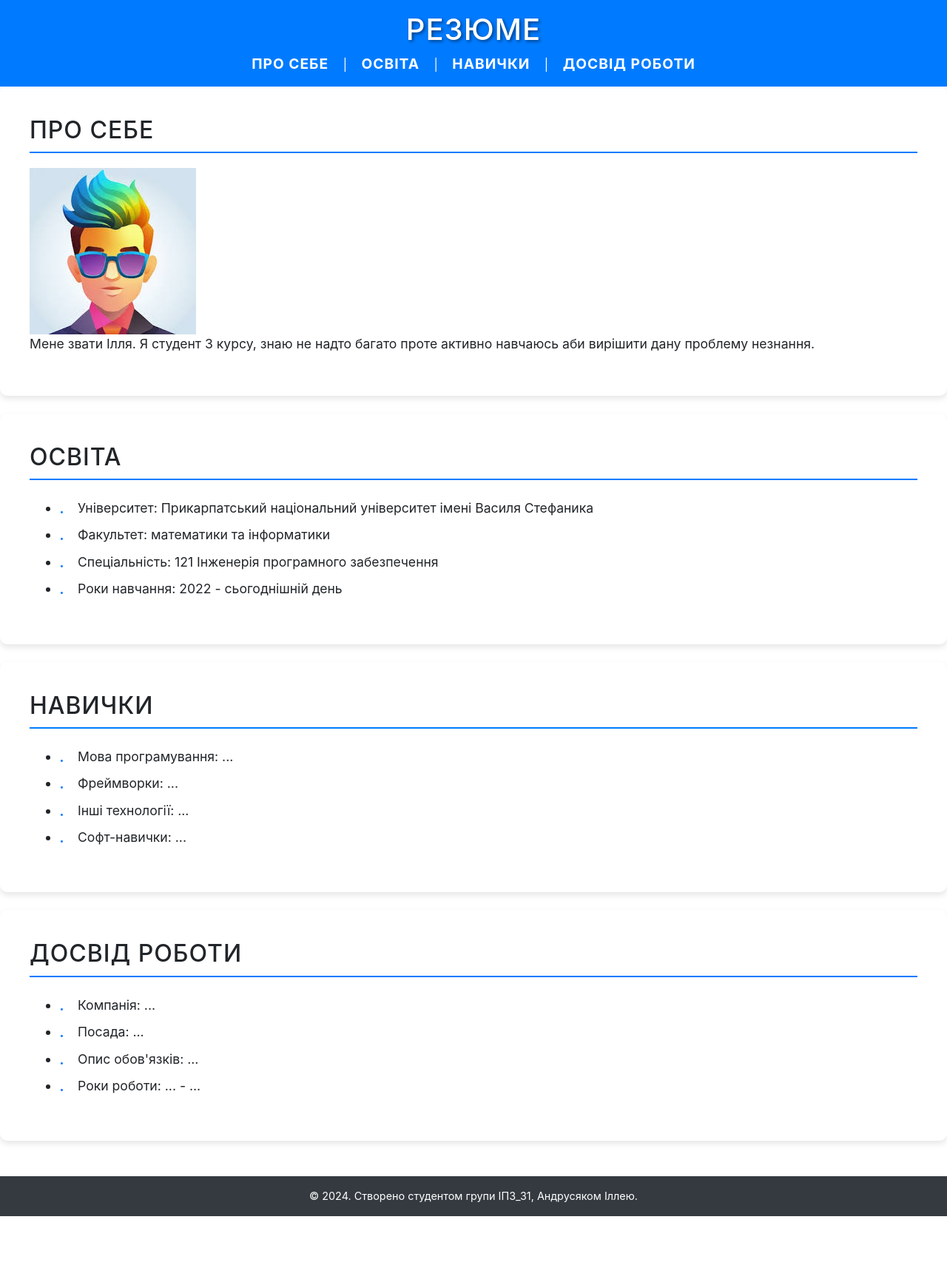
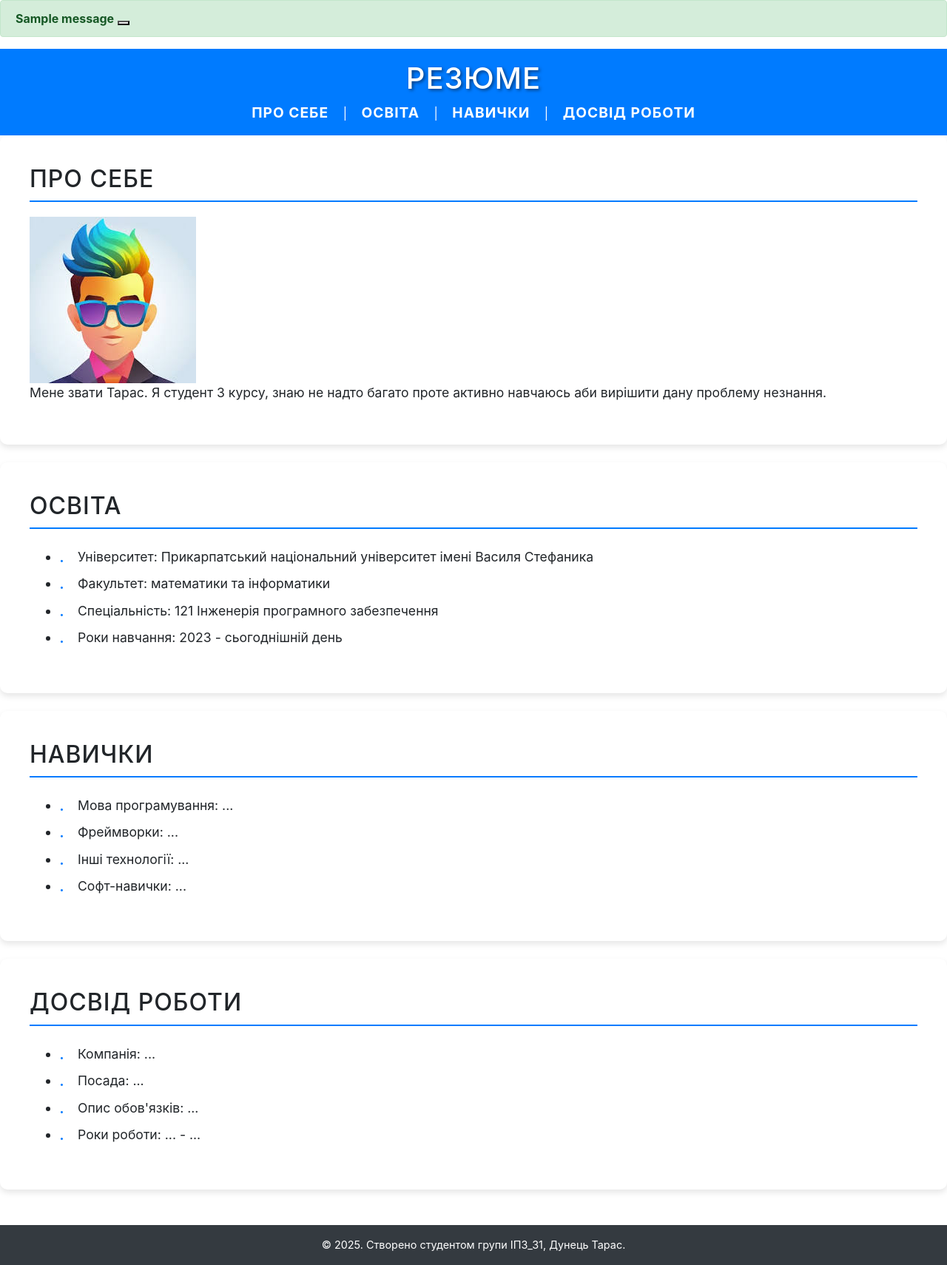
Before and after one commit to TarasDunets/flask-app-lab, a Flask app: page /resume in a window 1280 px wide. Shown: the whole page at 74% size. Before the commit the page ends 1644 px from the top, so only its background shows below. Run offline with Flask 3, Linux system fonts and the light colour scheme; one stand-in notice (Sample message) is shown; some libraries are stand-ins or nearby versions.

Commit message:
add session and message

```diff
--- a/app/templates/base.html
+++ b/app/templates/base.html
@@ -8,6 +8,17 @@
     <link rel="stylesheet" href="https://stackpath.bootstrapcdn.com/bootstrap/4.5.2/css/bootstrap.min.css">
 </head>
 <body>
+    {% with msg = get_flashed_messages(with_categories=True) %}
+        {% if msg %}
+        {% for category, message in msg %}
+        <div class="alert alert-{{ category }} alert-dismissible fade show" role="alert">
+        <strong>{{ message }}</strong>
+        <button type="button" class="btn-close" data-bs-dismiss="alert" aria-label="Close"></button>
+        </div>
+        {% endfor %}
+        {% endif %}
+    {% endwith %}
+
     {% block content %}
 
     {% endblock %}
--- a/app/templates/footer.html
+++ b/app/templates/footer.html
@@ -1,3 +1,3 @@
 <footer class="bg-dark text-white text-center p-3 mt-5">
-    <p>© 2024. Створено студентом групи ІПЗ_31, Андрусяком Іллею.</p>
+    <p>© 2025. Створено студентом групи ІПЗ_31, Дунець Тарас.</p>
 </footer>
--- a/app/templates/resume.html
+++ b/app/templates/resume.html
@@ -15,7 +15,7 @@
 <section id="about" class="mb-4">
     <h2>Про себе</h2>
     <img src="{{ url_for('static', filename='images/avatar.jpg') }}" alt="Фото">
-    <p>Мене звати Ілля. Я студент 3 курсу, знаю не надто багато проте активно навчаюсь
+    <p>Мене звати Тарас. Я студент 3 курсу, знаю не надто багато проте активно навчаюсь
         аби вирішити дану проблему незнання.</p>
 </section>
 
@@ -25,7 +25,7 @@
         <li>Університет: Прикарпатський національний університет імені Василя Стефаника</li>
         <li>Факультет: математики та інформатики</li>
         <li>Спеціальність: 121 Інженерія програмного забезпечення</li>
-        <li>Роки навчання: 2022 - сьогоднішній день</li>
+        <li>Роки навчання: 2023 - сьогоднішній день</li>
     </ul>
 </section>
 
--- /dev/null
+++ b/app/users/templates/users/profile.html
@@ -0,0 +1,6 @@
+{% extends 'base.html' %}
+{% block title %}Greeting Page{% endblock %}
+{% block content %}
+<h1>Hi, {{ username }}</h1>
+<a href="{{url_for('user_name.logout')}}">logout</a>
+{% endblock %}
--- a/app/views.py
+++ b/app/views.py
@@ -5,7 +5,7 @@ from . import app
 def hello_world():
     return render_template("base.html")
 
-@app.route('/homepage')
+@app.route('/homepage') #http://127.0.0.1:5000/homepage
 def home():
     """View for the Home page of your website."""
     agent = request.user_agent
```
Also changed, not shown: app/users/templates/users/login.html (added, +8 -0 lines), app/users/views.py (+27 -1 lines).
